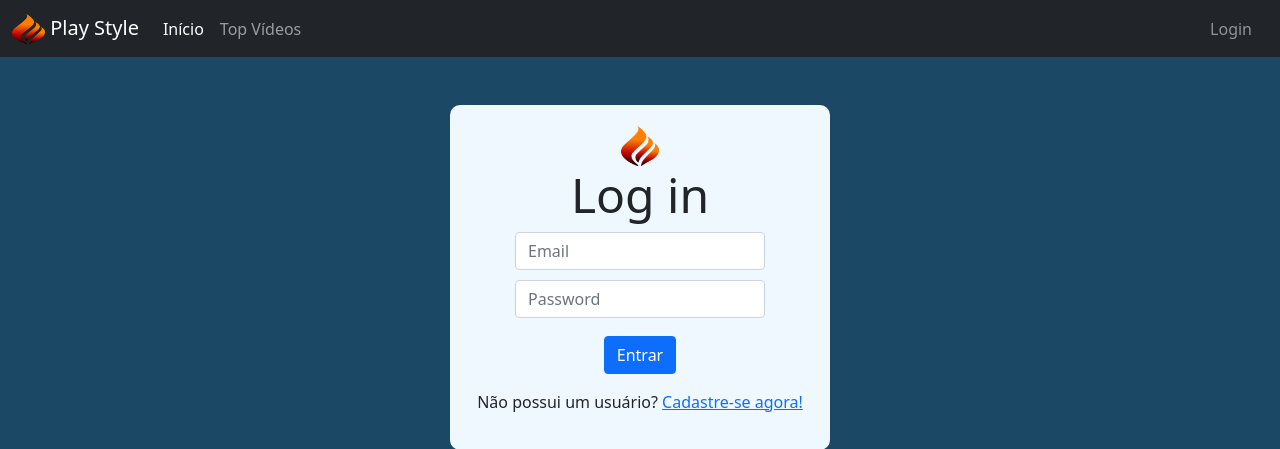
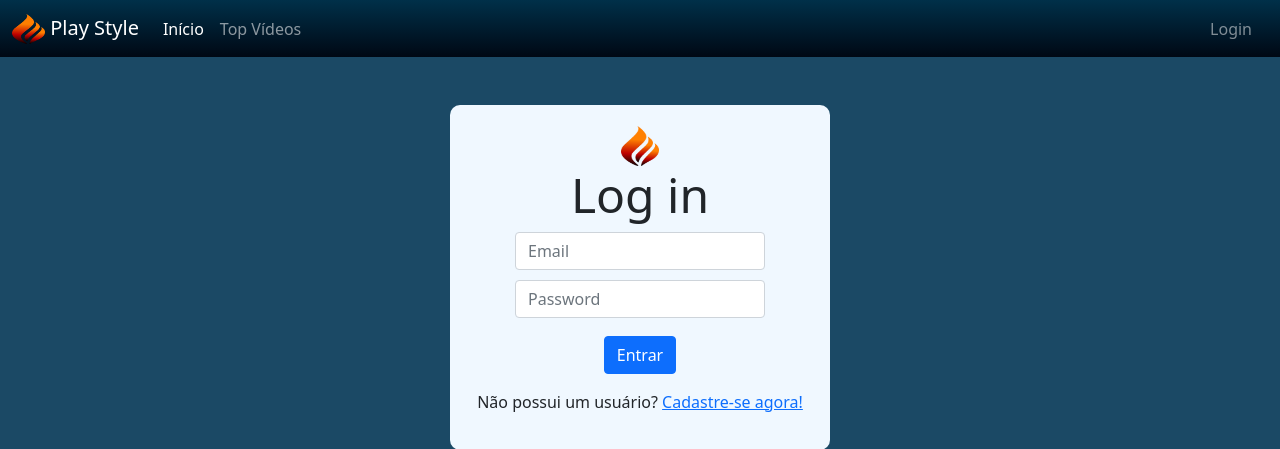
Before and after one commit to AndersSaints/play-style, a PHP site: page /login.html in a window 1280 px wide. Shown: the top 449 px of the page. Run offline with PHP 8.4, Linux system fonts and the light colour scheme; some libraries are stand-ins or nearby versions.

Commit message:
adicionado hover no botão de login e ajutado a cor da navbar com gradient

```diff
--- a/components/navbar.html
+++ b/components/navbar.html
@@ -1,4 +1,4 @@
-<nav class="navbar navbar-expand-lg navbar-dark bg-dark">
+<nav class="navbar navbar-expand-lg navbar-dark" style="background: linear-gradient(to top, #000814, #003049)">
     <div class="container-fluid">
       <a class="navbar-brand" href="/play-style/index.html">
         <img src="assets/images/logo.png" alt="Logo do site" width="33" height="30" class="d-inline-block align-text-top">
@@ -13,7 +13,7 @@
             <a class="nav-link" href="#">Top Vídeos</a>
           </li>
         </ul>
-        <a class="nav-link text-white-50" href="/play-style/login.html" style="margin-left: auto">Login</a>
+        <a class="nav-link text-white-50" href="/play-style/login.html" style="margin-left: auto" id="login-btn">Login</a>
       </div>
     </div>
   </nav>
--- a/style/style.css
+++ b/style/style.css
@@ -26,3 +26,7 @@ body {
     width: 250px;
     margin-bottom: 10px;
 }
+
+#login-btn:hover {
+    color: #ced4da !important;
+}
```
